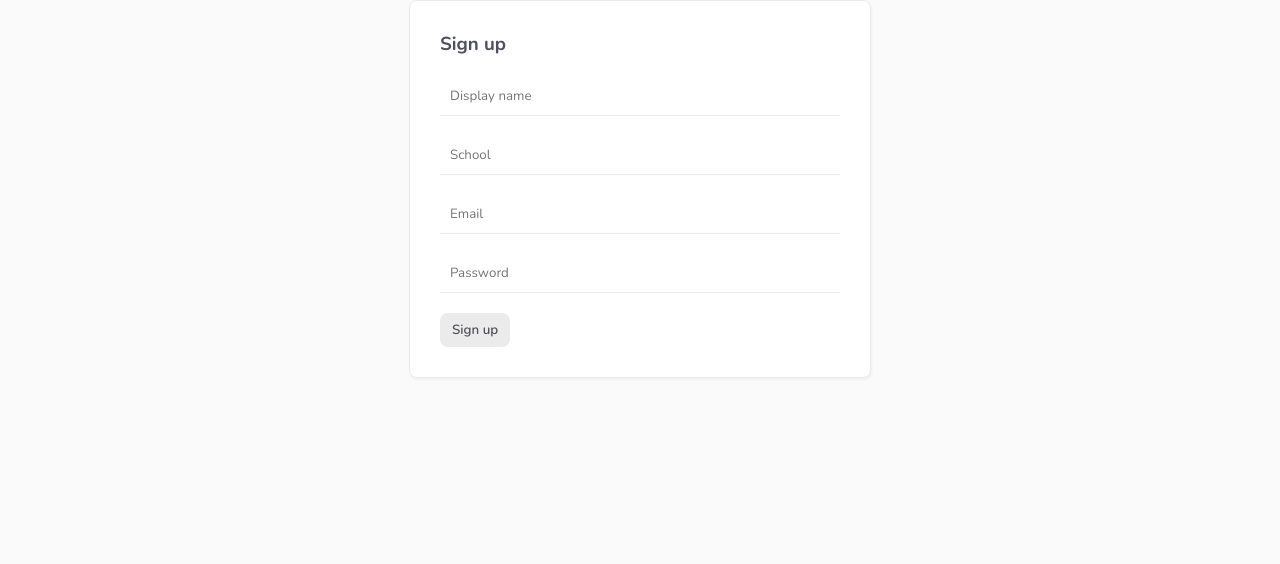
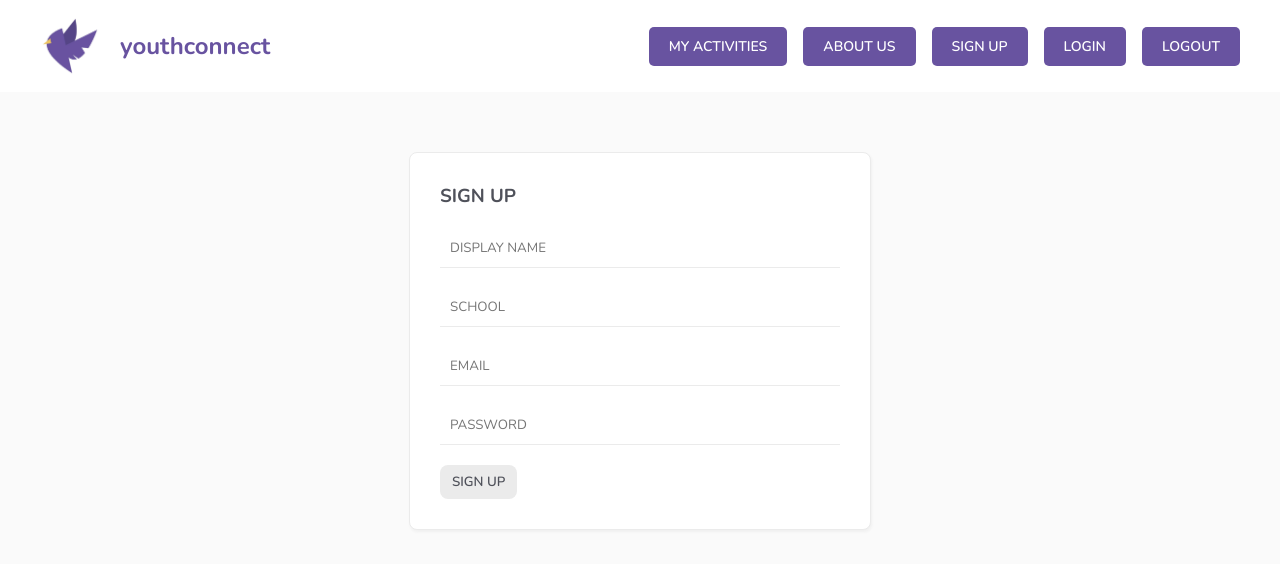
Before and after one commit to soyadem/youthconnect, a Vue app: page /signup in a window 1280 px wide. Shown: the top 564 px of the page. Built offline with nearby package versions, Linux system fonts and the light colour scheme.

Commit message:
navbar komponent og lidt css-style

```diff
--- a/src/App.vue
+++ b/src/App.vue
@@ -1,9 +1,17 @@
 <template>
+  <Navbar />
   <div class="content">
     <router-view/>
   </div>
 </template>
 
+<script>
+import Navbar from './components/Navbar.vue'
+
+export default {
+  components: {Navbar}
+}
+</script>
 <style>
   .content {
     margin: 0 auto;
--- /dev/null
+++ b/src/components/Navbar.vue
@@ -0,0 +1,78 @@
+<template>
+  <div class="navbar">
+    <nav>
+        <img src="@/assets/bird.png" alt="">
+        <h1><router-link :to="{ name: 'Home' }" class="brand">youthconnect</router-link></h1>
+        <div class="links">
+            <button class="nav-btn">MY ACTIVITIES</button>
+            <button class="nav-btn">ABOUT US</button>
+            <router-link class="btn" :to="{name: 'Signup'}">SIGN UP</router-link>
+            <router-link class="btn" :to="{name: 'Login'}">LOGIN</router-link>
+            <button class="nav-btn">LOGOUT</button>
+        </div>
+    </nav>
+  </div>
+</template>
+
+<script>
+export default {
+
+}
+</script>
+
+<style scoped>
+    .navbar {
+        padding:16px 10px;
+        margin-bottom: 60px;
+        background-color: white;
+    }
+    nav {
+        display: flex;
+        align-items: center;
+        max-width: 1200px;
+        margin: 0 auto;
+    }
+    nav h1 {
+        margin-left: 20px;
+    }
+    nav .links {
+        margin-left: auto;
+    }
+    nav .links a, button{
+        margin-left: 16px;
+        font-size: 14px;
+    }
+    nav img {
+        max-height: 60px;
+    }
+    .brand {
+    color: #6853a0;
+    text-decoration: none;
+    }
+    .nav-btn {
+    background-color: #6853a0;
+    color: #ffffff;
+    border: none; /* Fjern standardkant */
+    padding: 10px 20px; /* Juster polstring efter behov */
+    border-radius: 5px; /* Tilføj afrundede hjørner efter behov */
+    cursor: pointer; /* Skift musemarkøren til en hånd ved hover */
+    transition: transform 0.5s ease; /* Tilføj en transition for transformering */
+    }
+    .btn {
+    background-color: #6853a0;
+    color: #ffffff;
+    padding: 10px 20px;
+    border-radius: 5px;
+    text-decoration: none; /* Fjern understregning */
+    display: inline-block; /* Sørg for, at elementet opfører sig som en knap */
+    transition: transform 0.5s ease; /* Tilføj en transition for transformering */
+    }
+    .nav-btn:hover,
+    .btn:hover {
+    background-color: #6853a0; /* En mørkere nuance af #6853a0 */
+    transform: scale(1.1);
+    }
+
+
+
+</style>
--- a/src/composables/useLogin.js
+++ b/src/composables/useLogin.js
@@ -16,7 +16,7 @@ const login = async (email, password) => {
   }
   catch(err) {
     console.log(err.message)
-    error.value = 'Incorrect login credentials'
+    error.value = 'INCORRECT LOGIN CREDENTIALS'
     isPending.value = false
   }
 }
--- a/src/router/index.js
+++ b/src/router/index.js
@@ -16,9 +16,20 @@ const routes = [
   },
   {
     path: '/signup',
-    name: '/Signup',
+    name: 'Signup',
     component: Signup
+  }/*,
+  {
+    path: '/activity',
+    name: 'Activity',
+    component: Activity
+  },
+  {
+    path: 'aboutus',
+    name: 'AboutUs',
+    component: AboutUs
   }
+  */
 ]
 
 const router = createRouter({
--- a/src/views/auth/Login.vue
+++ b/src/views/auth/Login.vue
@@ -1,11 +1,11 @@
 <template>
   <form @submit.prevent="handleSubmit">
-    <h3>Login</h3>
-    <input type="email" placeholder="Email" v-model="email">
-    <input type="password" placeholder="Password" v-model="password">
+    <h3>LOGIN</h3>
+    <input type="email" placeholder="EMAIL" v-model="email">
+    <input type="password" placeholder="PASSWORD" v-model="password">
     <div v-if="error" class="error">{{ error }}</div>
-    <button v-if="!isPending">Log in</button>
-    <button v-if="isPending" disabled>Log in</button>
+    <button v-if="!isPending">LOGIN</button>
+    <button v-if="isPending" disabled>LOGIN</button>
   </form>
 </template>
 
--- a/src/views/auth/Signup.vue
+++ b/src/views/auth/Signup.vue
@@ -1,13 +1,13 @@
 <template>
     <form @submit.prevent="handleSubmit">
-    <h3>Sign up</h3>
-    <input type="text" placeholder="Display name" v-model="displayName">
-    <input type="text" placeholder="School" v-model="school">
-    <input type="email" placeholder="Email" v-model="email">
-    <input type="password" placeholder="Password" v-model="password">
+    <h3>SIGN UP</h3>
+    <input type="text" placeholder="DISPLAY NAME" v-model="displayName">
+    <input type="text" placeholder="SCHOOL" v-model="school">
+    <input type="email" placeholder="EMAIL" v-model="email">
+    <input type="password" placeholder="PASSWORD" v-model="password">
     <div v-if="error" class="error">{{ error }}</div>
-    <button v-if="!isPending">Sign up</button>
-    <button v-if="isPending" disabled>Log in</button>
+    <button v-if="!isPending">SIGN UP</button>
+    <button v-if="isPending" disabled>LOGIN</button>
   </form>
 </template>
 
```
Also changed, not shown: src/assets/bird.png (added).
